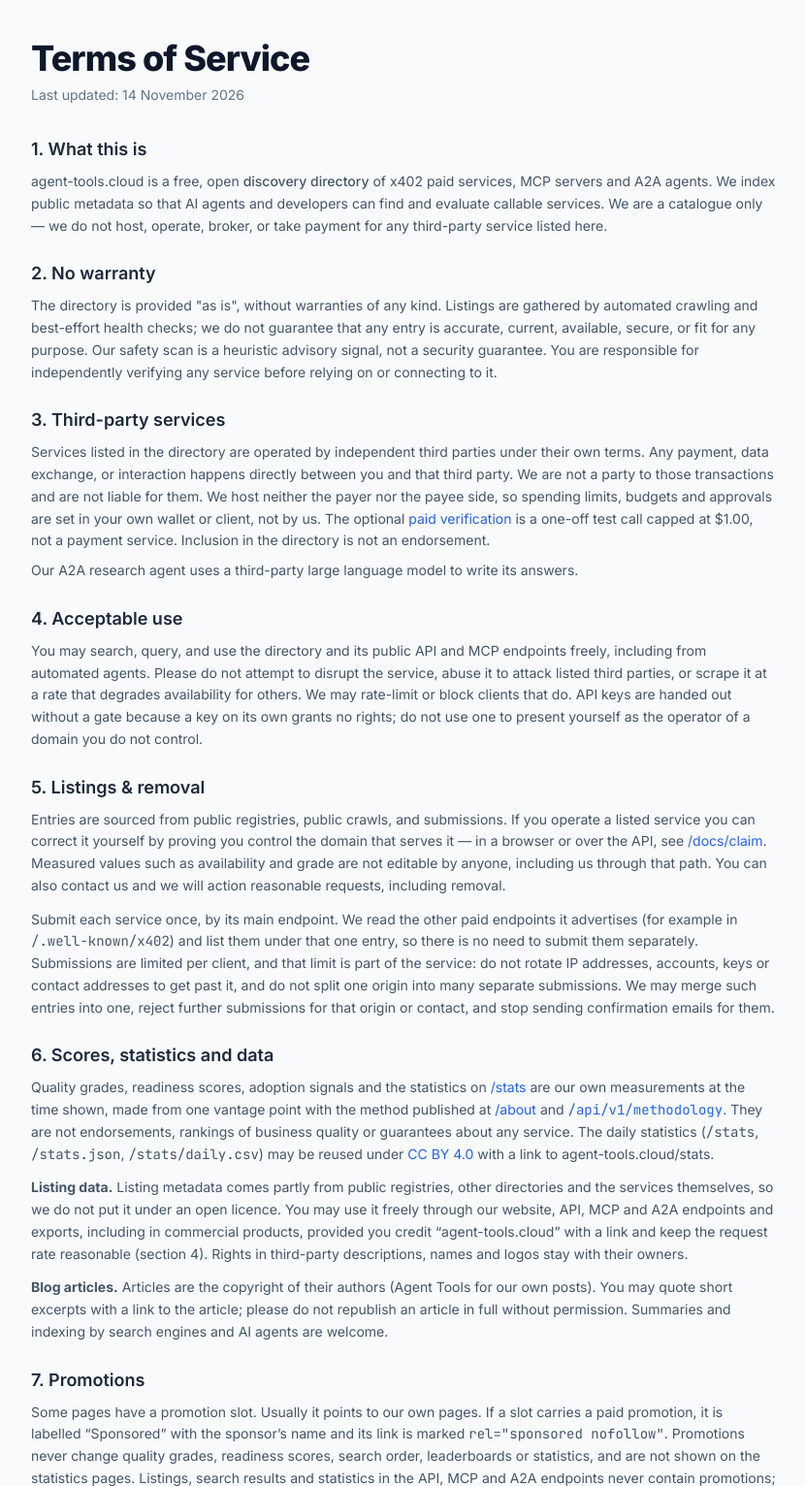
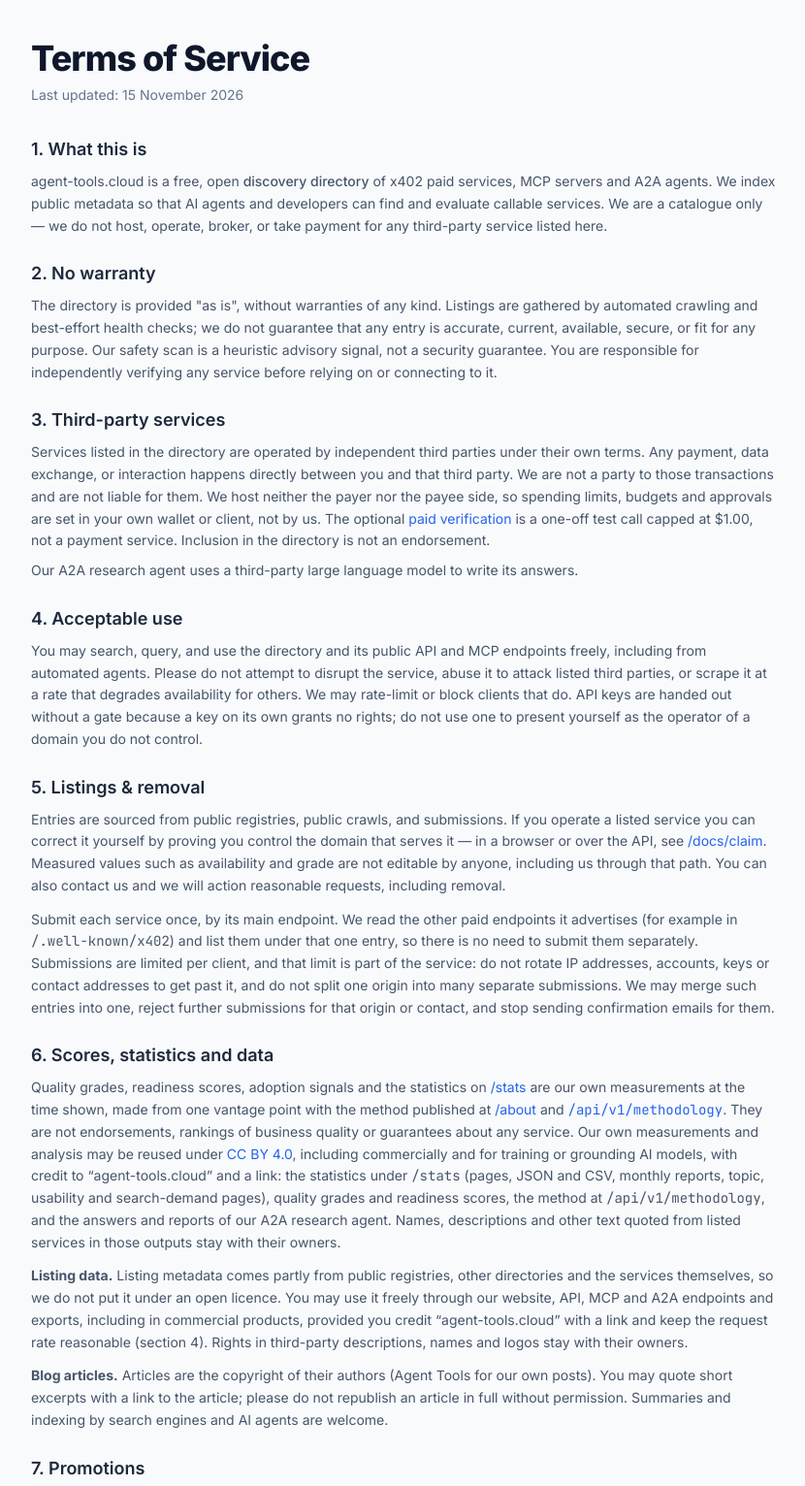
Before and after one commit to AgentTools-Cloud/AgentToolsCollection, a FastAPI app: page /terms in a window 1280 px wide. Shown: the part 57-1589 px from the top of the page at 97% size, without its empty margins (52-882 px from the left). Run offline with FastAPI, Linux system fonts and the light colour scheme; parts of the project's set-up code (start-up, migrations or seed data) failed here and were passed over; some libraries are stand-ins or nearby versions.

Commit message:
terms: our measurements and analysis (stats, reports, grades, methodology, A2A answers) are CC BY 4.0 incl. AI training, credit only; listing data unchanged

```diff
--- a/directory/routes.py
+++ b/directory/routes.py
@@ -2524,7 +2524,7 @@ def well_known():
             },
             "methodology": "https://agent-tools.cloud/api/v1/methodology",
             "data_use": {
-                "statistics": "CC BY 4.0, link to https://agent-tools.cloud/stats",
+                "statistics": "statistics, reports, grades and A2A answers: CC BY 4.0, credit agent-tools.cloud with a link",
                 "listings": "free to use incl. commercially, credit agent-tools.cloud with a link; "
                             "third-party content stays with its owners",
                 "blog": "copyright of the author; quote excerpts with a link, no full republication",
--- a/directory/templates/terms.html
+++ b/directory/templates/terms.html
@@ -4,7 +4,7 @@
 {% block content %}
 <section class="max-w-3xl mb-8">
   <h1 class="text-3xl md:text-4xl font-extrabold tracking-tight">Terms of Service</h1>
-  <p class="text-slate-500 mt-2 text-sm">Last updated: 14 November 2026</p>
+  <p class="text-slate-500 mt-2 text-sm">Last updated: 15 November 2026</p>
 </section>
 
 <div class="max-w-3xl space-y-6 text-sm text-slate-600 leading-relaxed">
@@ -37,7 +37,7 @@
 
   <div id="data" class="scroll-mt-20">
     <h2 class="text-lg font-semibold text-slate-800 mb-2">6. Scores, statistics and data</h2>
-    <p>Quality grades, readiness scores, adoption signals and the statistics on <a class="text-blue-600 hover:underline" href="/stats">/stats</a> are our own measurements at the time shown, made from one vantage point with the method published at <a class="text-blue-600 hover:underline" href="/about#grading">/about</a> and <a class="text-blue-600 hover:underline mono" href="/api/v1/methodology">/api/v1/methodology</a>. They are not endorsements, rankings of business quality or guarantees about any service. The daily statistics (<span class="mono">/stats</span>, <span class="mono">/stats.json</span>, <span class="mono">/stats/daily.csv</span>) may be reused under <a class="text-blue-600 hover:underline" href="https://creativecommons.org/licenses/by/4.0/" rel="license noopener" target="_blank">CC BY 4.0</a> with a link to agent-tools.cloud/stats.</p>
+    <p>Quality grades, readiness scores, adoption signals and the statistics on <a class="text-blue-600 hover:underline" href="/stats">/stats</a> are our own measurements at the time shown, made from one vantage point with the method published at <a class="text-blue-600 hover:underline" href="/about#grading">/about</a> and <a class="text-blue-600 hover:underline mono" href="/api/v1/methodology">/api/v1/methodology</a>. They are not endorsements, rankings of business quality or guarantees about any service. Our own measurements and analysis may be reused under <a class="text-blue-600 hover:underline" href="https://creativecommons.org/licenses/by/4.0/" rel="license noopener" target="_blank">CC BY 4.0</a>, including commercially and for training or grounding AI models, with credit to &ldquo;agent-tools.cloud&rdquo; and a link: the statistics under <span class="mono">/stats</span> (pages, JSON and CSV, monthly reports, topic, usability and search-demand pages), quality grades and readiness scores, the method at <span class="mono">/api/v1/methodology</span>, and the answers and reports of our A2A research agent. Names, descriptions and other text quoted from listed services in those outputs stay with their owners.</p>
     <p class="mt-3"><b>Listing data.</b> Listing metadata comes partly from public registries, other directories and the services themselves, so we do not put it under an open licence. You may use it freely through our website, API, MCP and A2A endpoints and exports, including in commercial products, provided you credit &ldquo;agent-tools.cloud&rdquo; with a link and keep the request rate reasonable (section 4). Rights in third-party descriptions, names and logos stay with their owners.</p>
     <p class="mt-3"><b>Blog articles.</b> Articles are the copyright of their authors (Agent Tools for our own posts). You may quote short excerpts with a link to the article; please do not republish an article in full without permission. Summaries and indexing by search engines and AI agents are welcome.</p>
   </div>
--- a/server.py
+++ b/server.py
@@ -228,7 +228,7 @@ _LLMS_TXT = """# agent-tools.cloud
 
 ## Data use
 
-- Statistics: CC BY 4.0, link to https://agent-tools.cloud/stats
+- Statistics, grades, A2A answers: CC BY 4.0
 - Listing data: free to use, including commercially; credit agent-tools.cloud with a link
 - Blog articles: copyright of the author; quote excerpts with a link, do not republish in full
 - Full terms: https://agent-tools.cloud/terms#data
```
